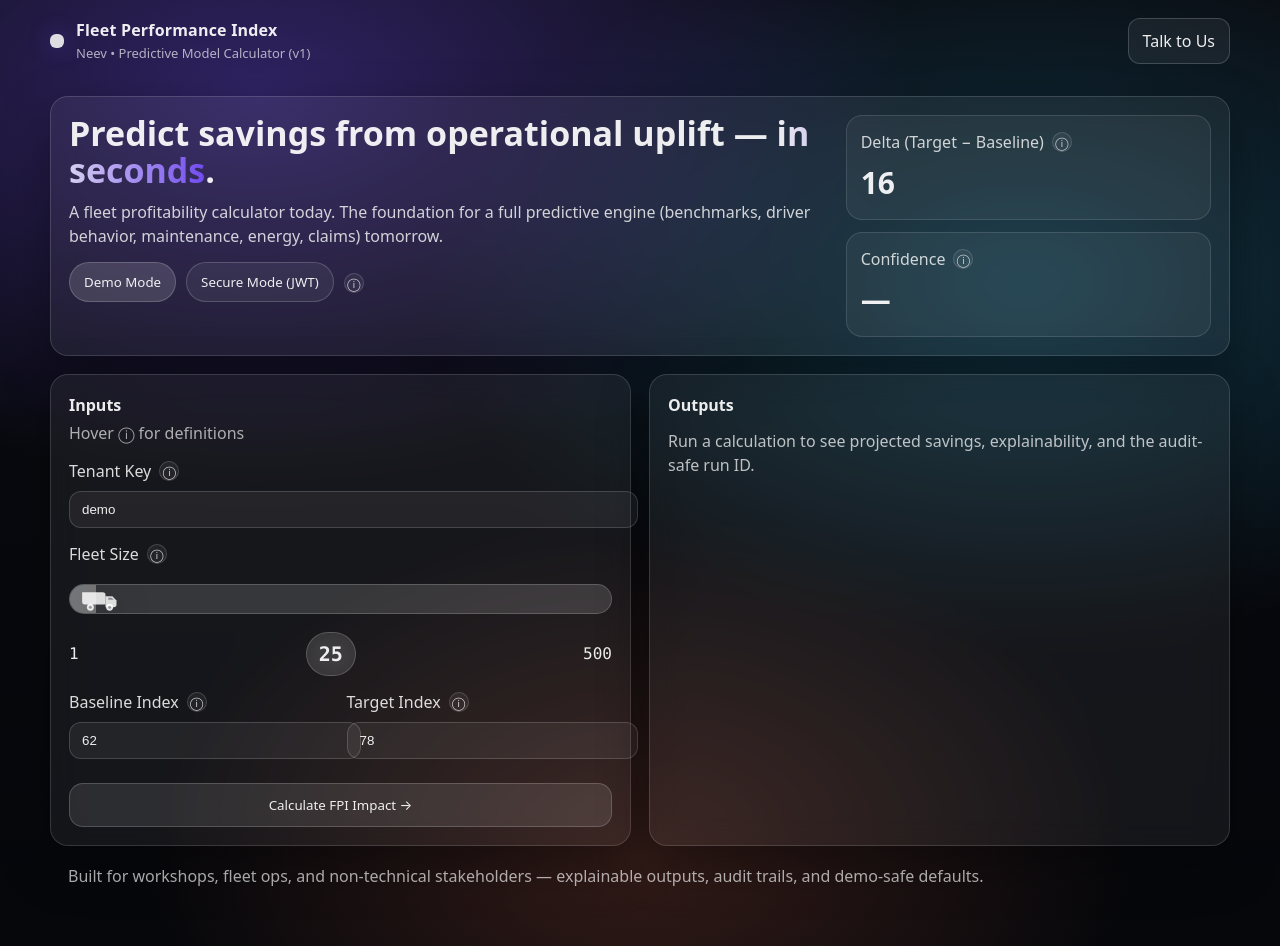
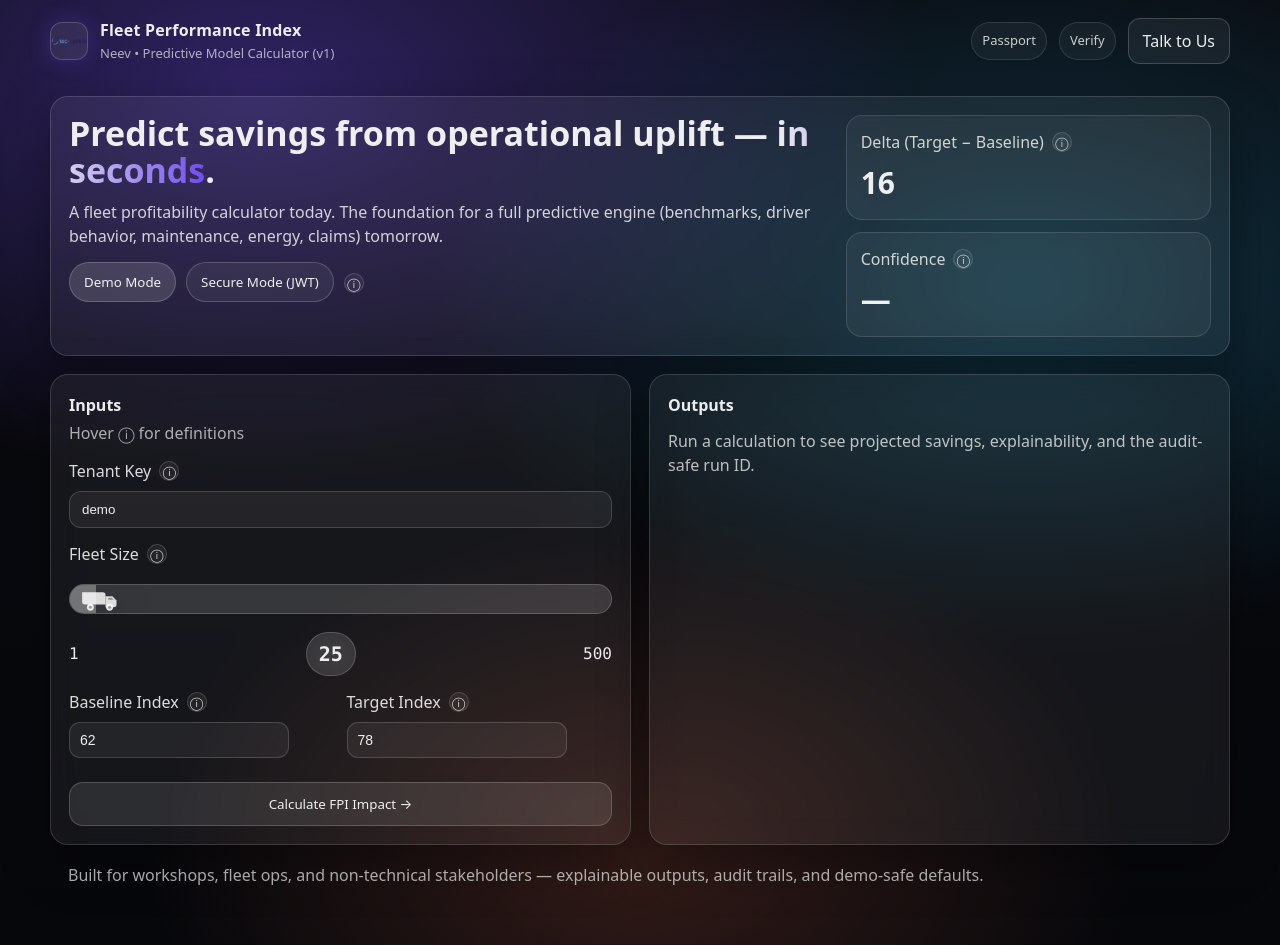
Before and after one commit to compilechain/fpi, a React (Vite) app: page / in a window 1280 px wide. Built offline with nearby package versions, Linux system fonts and the light colour scheme.

Commit message:
Add Tec-Centric logo in header

```diff
--- a/src/App.css
+++ b/src/App.css
@@ -334,15 +334,17 @@ input:focus {
 
 .tipBubble {
   z-index: 999999;
-  padding: 10px 12px;
+  padding: 12px 14px;
   border-radius: 12px;
-  line-height: 1.35;
-  font-size: 13px;
-  backdrop-filter: blur(10px);
-  border: 1px solid rgba(255,255,255,0.18);
-  background: rgba(10,10,12,0.72);
-  box-shadow: 0 18px 40px rgba(0,0,0,0.35);
+  line-height: 1.45;
+  font-size: 14px;
+  color: rgba(255,255,255,0.96);
+  backdrop-filter: blur(12px);
+  border: 1px solid rgba(255,255,255,0.22);
+  background: rgba(15, 16, 22, 0.88);
+  box-shadow: 0 18px 40px rgba(0,0,0,0.45);
 }
+
 
 /* ===== Truck slider (premium) ===== */
 .truckSlider { width: 100%; }
@@ -430,3 +432,77 @@ input:focus {
 @media (max-width: 520px) {
   .twoCol { grid-template-columns: 1fr; }
 }
+
+/* Prevent any grid child from overflowing */
+.fieldRow, .twoCol, .card { min-width: 0; }
+
+/* Ensure inputs can't overflow their container */
+.fieldRow input {
+  box-sizing: border-box;
+  max-width: 100%;
+}
+
+/* Make number inputs a bit tighter */
+input[type="number"] {
+  padding: 9px 10px;
+  border-radius: 11px;
+  font-size: 14px;
+}
+
+.twoCol input[type="number"] {
+  max-width: 220px;
+}
+@media (max-width: 520px) {
+  .twoCol input[type="number"] {
+    max-width: 100%;
+  }
+}
+
+.brandLink {
+  text-decoration: none;
+  color: inherit;
+}
+
+.brandLogo {
+  width: 36px;
+  height: 36px;
+  border-radius: 12px;
+  display: grid;
+  place-items: center;
+  font-weight: 900;
+  letter-spacing: 0.4px;
+  border: 1px solid rgba(255,255,255,0.18);
+  background: rgba(255,255,255,0.08);
+  box-shadow: 0 0 22px rgba(120, 80, 255, 0.25);
+}
+.brandLogoImg {
+  width: 100%;
+  height: 100%;
+  object-fit: contain;
+  border-radius: 10px; /* keeps edges smooth inside the badge */
+  display: block;
+}
+
+.brandLink:hover .brandLogo {
+  background: rgba(255,255,255,0.12);
+}
+
+.hdrLinks {
+  display: flex;
+  align-items: center;
+  gap: 12px;
+}
+
+.miniLink {
+  font-size: 13px;
+  opacity: 0.85;
+  padding: 8px 10px;
+  border-radius: 999px;
+  border: 1px solid rgba(255,255,255,0.14);
+  background: rgba(255,255,255,0.05);
+  color: rgba(255,255,255,0.92);
+}
+.miniLink:hover {
+  opacity: 1;
+  background: rgba(255,255,255,0.09);
+}
--- a/src/App.tsx
+++ b/src/App.tsx
@@ -1,6 +1,7 @@
 import { useEffect, useMemo, useState } from "react";
 import "./App.css";
 import InfoTip from "./components/InfoTip";
+import tctLogo from "./assets/tec-centric-logo.png";
 import TruckSlider from "./components/TruckSlider";
 
 type ApiResp = {
@@ -27,8 +28,6 @@ export default function App() {
   const qs = new URLSearchParams(window.location.search);
   const isEmbed = qs.get("embed") === "1";
 
-  // Optional: allow override of impact basis via URL: ?basis=12000
-  // This does NOTHING unless your backend accepts it.
   const basisParam = qs.get("basis");
   const basis = basisParam ? Number(basisParam) : undefined;
 
@@ -116,17 +115,28 @@ export default function App() {
     <div className="neo-bg">
       {!isEmbed && (
         <header className="neo-header">
-          <div className="brand">
-            <div className="brandMark" />
+          <a className="brand brandLink" href="https://www.tec-centric.tech" target="_blank" rel="noreferrer">
+            <div className="brandLogo" aria-hidden="true">
+  <img className="brandLogoImg" src={tctLogo} alt="Tec-Centric Technologies" />
+</div>
+
             <div>
               <div className="brandTitle">Fleet Performance Index</div>
               <div className="brandSub">Neev • Predictive Model Calculator (v1)</div>
             </div>
+          </a>
+
+          <div className="hdrLinks">
+            <a className="miniLink" href="https://passport.tec-centric.tech/admin" target="_blank" rel="noreferrer">
+              Passport
+            </a>
+            <a className="miniLink" href="https://verify.tec-centric.tech" target="_blank" rel="noreferrer">
+              Verify
+            </a>
+            <a className="cta" href="https://www.tec-centric.tech/contact" target="_blank" rel="noreferrer">
+              Talk to Us
+            </a>
           </div>
-
-          <a className="cta" href="https://www.tec-centric.tech/contact" target="_blank" rel="noreferrer">
-            Talk to Us
-          </a>
         </header>
       )}
 
@@ -156,15 +166,13 @@ export default function App() {
           <div className="heroRight">
             <div className="metric">
               <div className="metricLabel">
-                Delta (Target − Baseline){" "}
-                <InfoTip text="The uplift you expect from process + training + tech. Higher delta increases projected savings." />
+                Delta (Target − Baseline) <InfoTip text="The uplift you expect from process + training + tech. Higher delta increases projected savings." />
               </div>
               <div className="metricVal">{delta}</div>
             </div>
             <div className="metric">
               <div className="metricLabel">
-                Confidence{" "}
-                <InfoTip text="v1 uses a deterministic confidence placeholder. Later it will be model-driven (data + variance + segments)." />
+                Confidence <InfoTip text="v1 uses a deterministic confidence placeholder. Later it will be model-driven (data + variance + segments)." />
               </div>
               <div className="metricVal">{resp ? resp.confidence : "—"}</div>
             </div>
@@ -178,8 +186,7 @@ export default function App() {
 
             <div className="fieldRow">
               <label>
-                Tenant Key{" "}
-                <InfoTip text="For now, tenant_key is required. In Phase 2, this will be inferred from JWT claims (tenant isolation)." />
+                Tenant Key <InfoTip text="For now, tenant_key is required. In Phase 2, this will be inferred from JWT claims (tenant isolation)." />
               </label>
               <input value={tenantKey} onChange={(e) => setTenantKey(e.target.value)} placeholder="demo" />
             </div>
```
Also changed, not shown: src/assets/tec-centric-logo.png (added).
